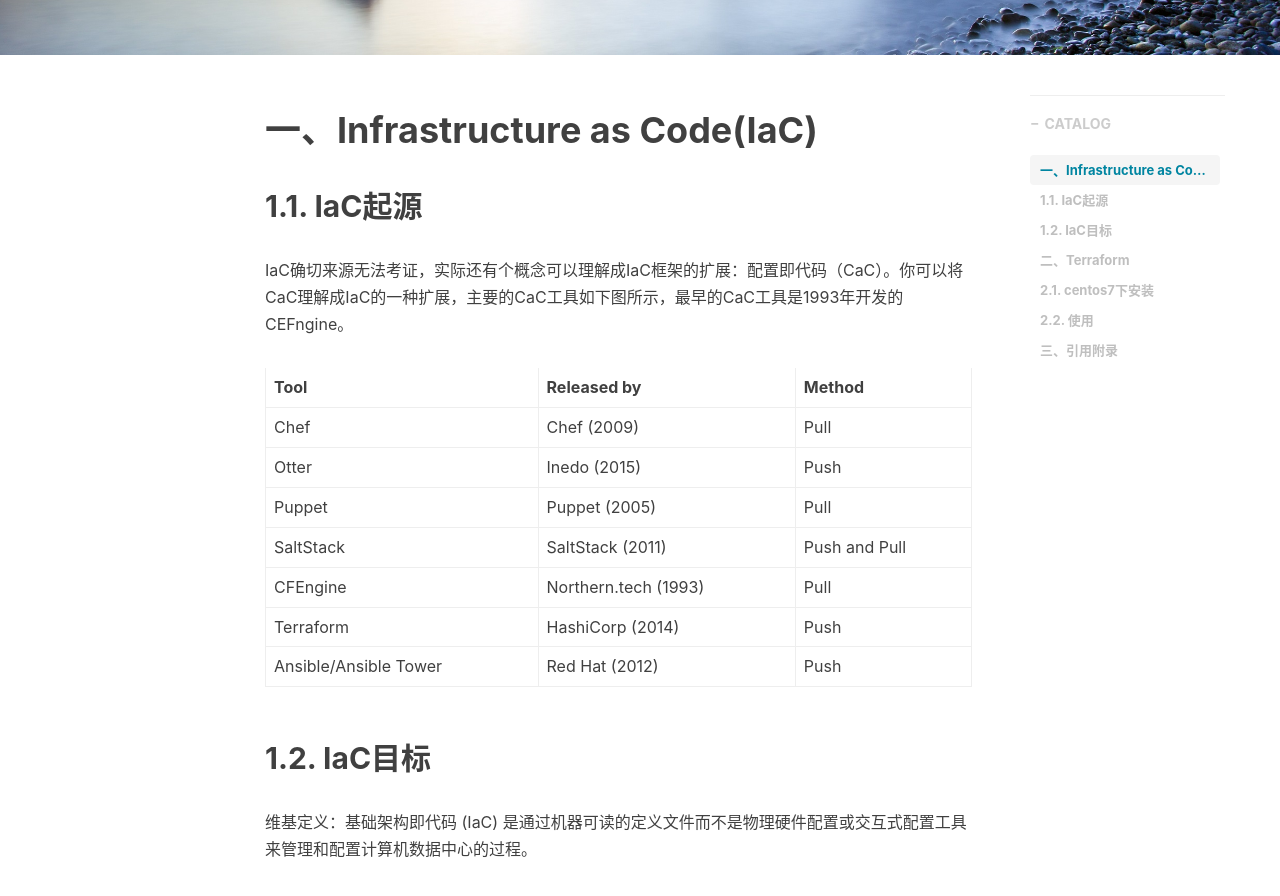
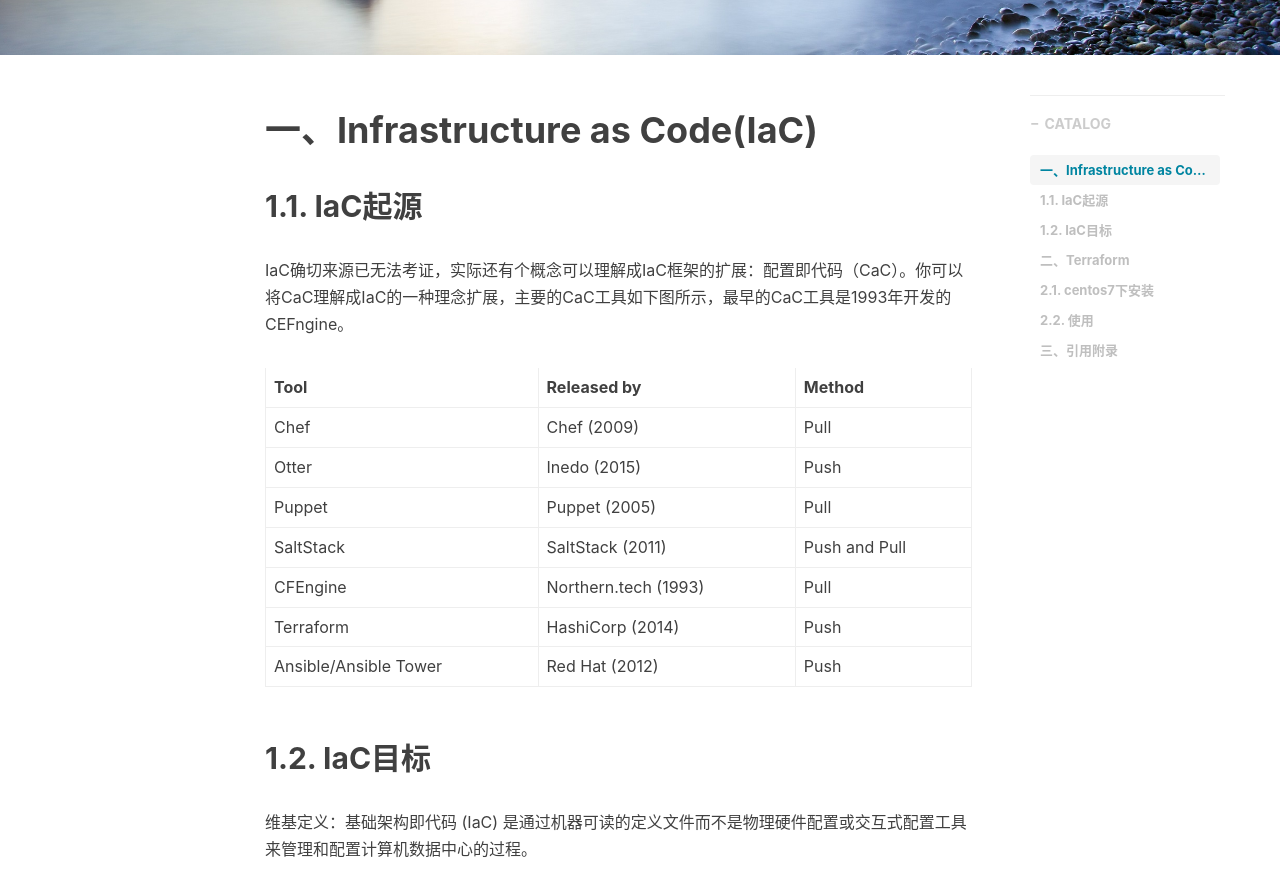
Before and after one commit to shihai1991/shihai1991.github.io, a Jekyll site: the page built from _posts/2022-06-10-Terraform初体验.md, in a window 1280 px wide and 900 px high, scrolled down 402 px. Shown: the top 896 px of the window. Built offline with Jekyll 4.4.1, drawn with Linux system fonts in a browser that asks for light colours; nearby versions of some CDN libraries; comment, search, counter and statistics services are not loaded.

Commit message:
Update 2022-06-10-Terraform初体验.md

```diff
--- a/_posts/2022-06-10-Terraform初体验.md
+++ b/_posts/2022-06-10-Terraform初体验.md
@@ -11,7 +11,7 @@
 
 # 一、Infrastructure as Code(IaC)
 ## 1.1. IaC起源
-IaC确切来源无法考证，实际还有个概念可以理解成IaC框架的扩展：配置即代码（CaC）。你可以将CaC理解成IaC的一种扩展，主要的CaC工具如下图所示，最早的CaC工具是1993年开发的CEFngine。
+IaC确切来源已无法考证，实际还有个概念可以理解成IaC框架的扩展：配置即代码（CaC）。你可以将CaC理解成IaC的一种理念扩展，主要的CaC工具如下图所示，最早的CaC工具是1993年开发的CEFngine。
 
 | Tool                  | Released by          | Method        |
 | --------------------- | -------------------- | ------------- |
```
